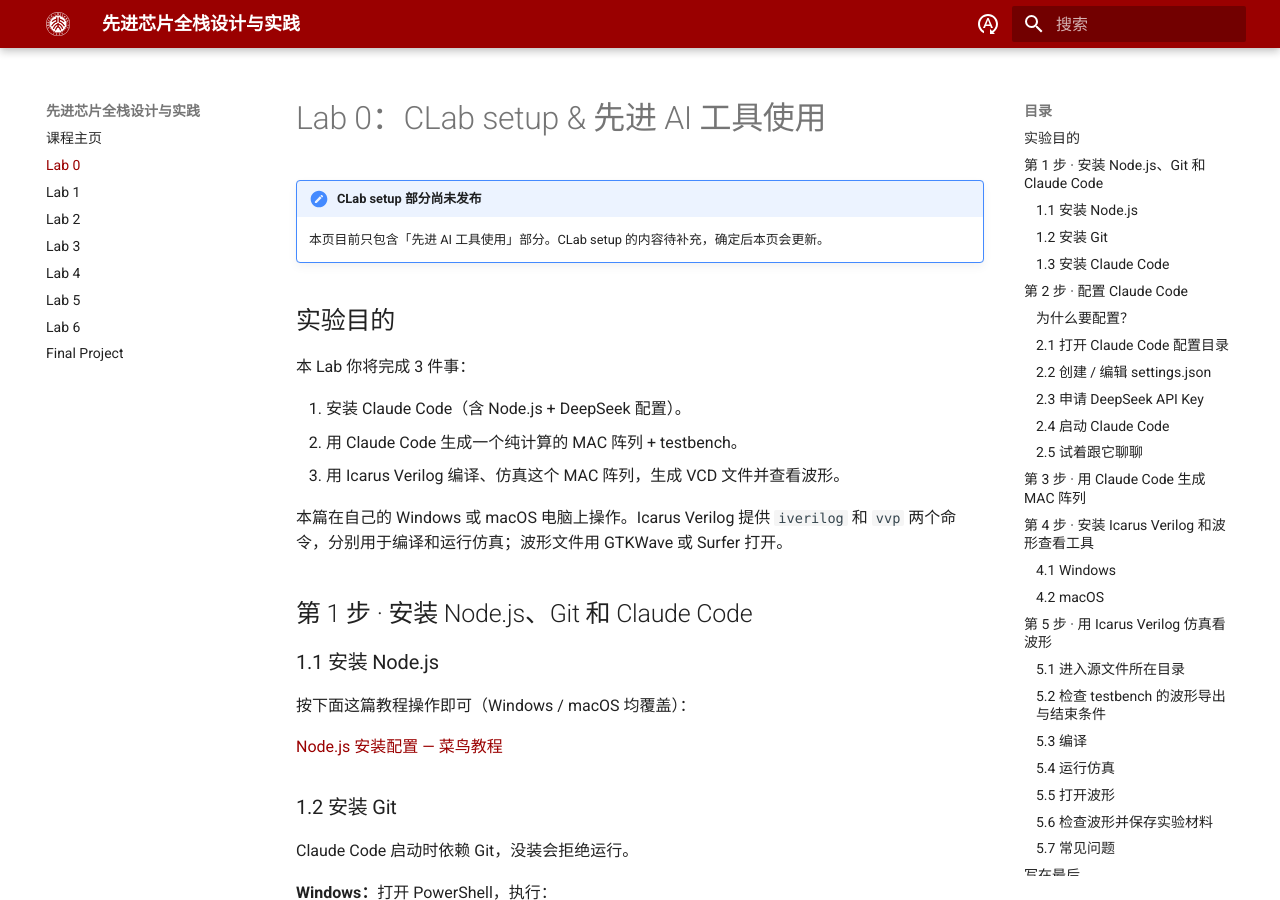
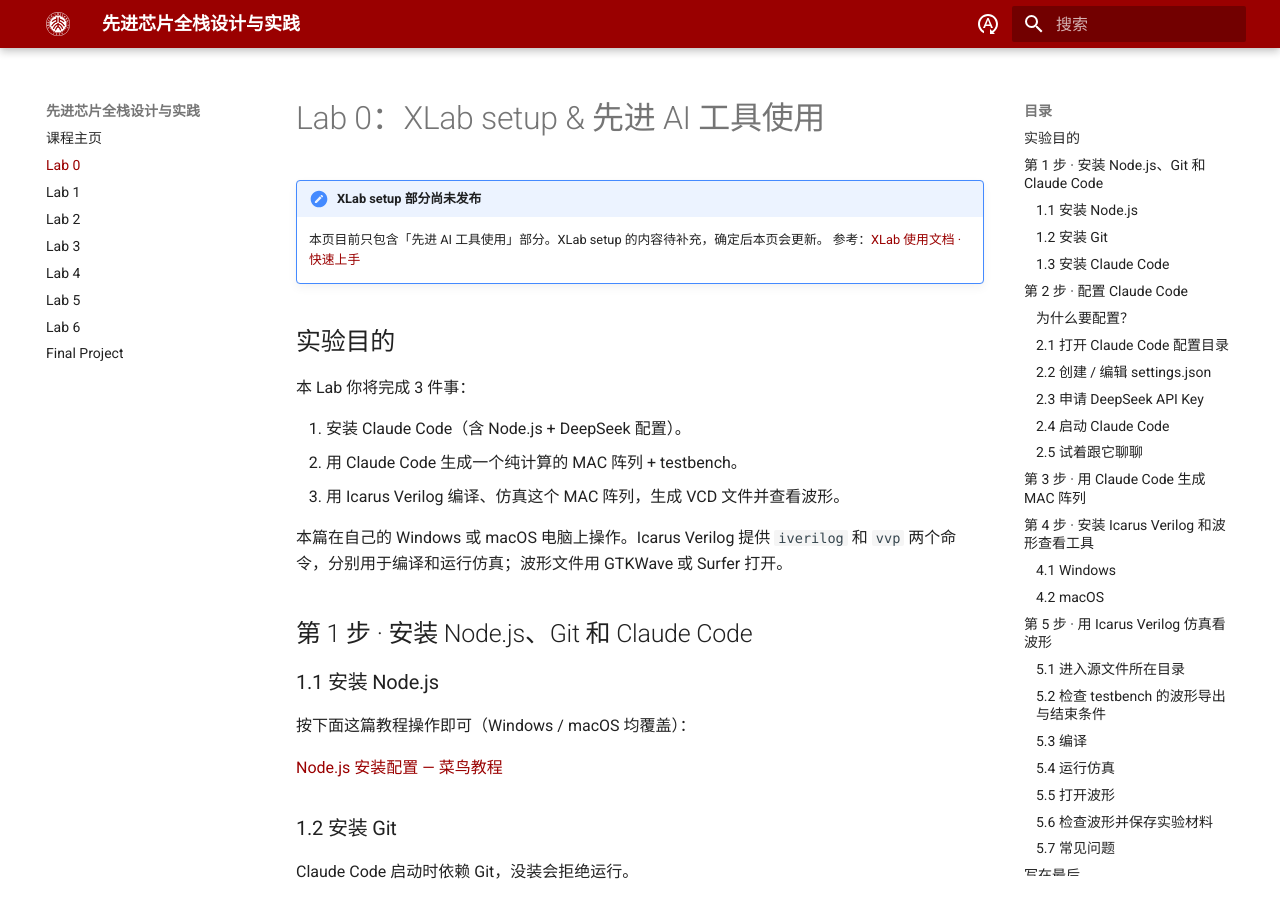
Before and after one commit to pku-pacific-lab-team/Course-Tapeout, an MkDocs documentation site: the page built from 2026-fall/lab-0.md, in a window 1280 px wide and 900 px high. Built offline with MkDocs 1.6.1 and Material for MkDocs 9.7.7, drawn with Linux system fonts in a browser that asks for light colours; some web fonts are replaced.

Commit message:
CLab 更名为 XLab，附 XLab 快速上手指南链接
Co-Authored-By: Claude Code <noreply@anthropic.com>

```diff
--- a/2026-fall/lab-0.md
+++ b/2026-fall/lab-0.md
@@ -1,7 +1,8 @@
-# Lab 0：CLab setup & 先进 AI 工具使用
+# Lab 0：XLab setup & 先进 AI 工具使用
 
-!!! note "CLab setup 部分尚未发布"
-    本页目前只包含「先进 AI 工具使用」部分。CLab setup 的内容待补充，确定后本页会更新。
+!!! note "XLab setup 部分尚未发布"
+    本页目前只包含「先进 AI 工具使用」部分。XLab setup 的内容待补充，确定后本页会更新。
+    参考：[XLab 使用文档 · 快速上手](https://xlab.pku.edu.cn/docs/getting-started)
 
 ## 实验目的
 
```
Also changed, not shown: 2026-fall/index.md (+1 -1 lines).
